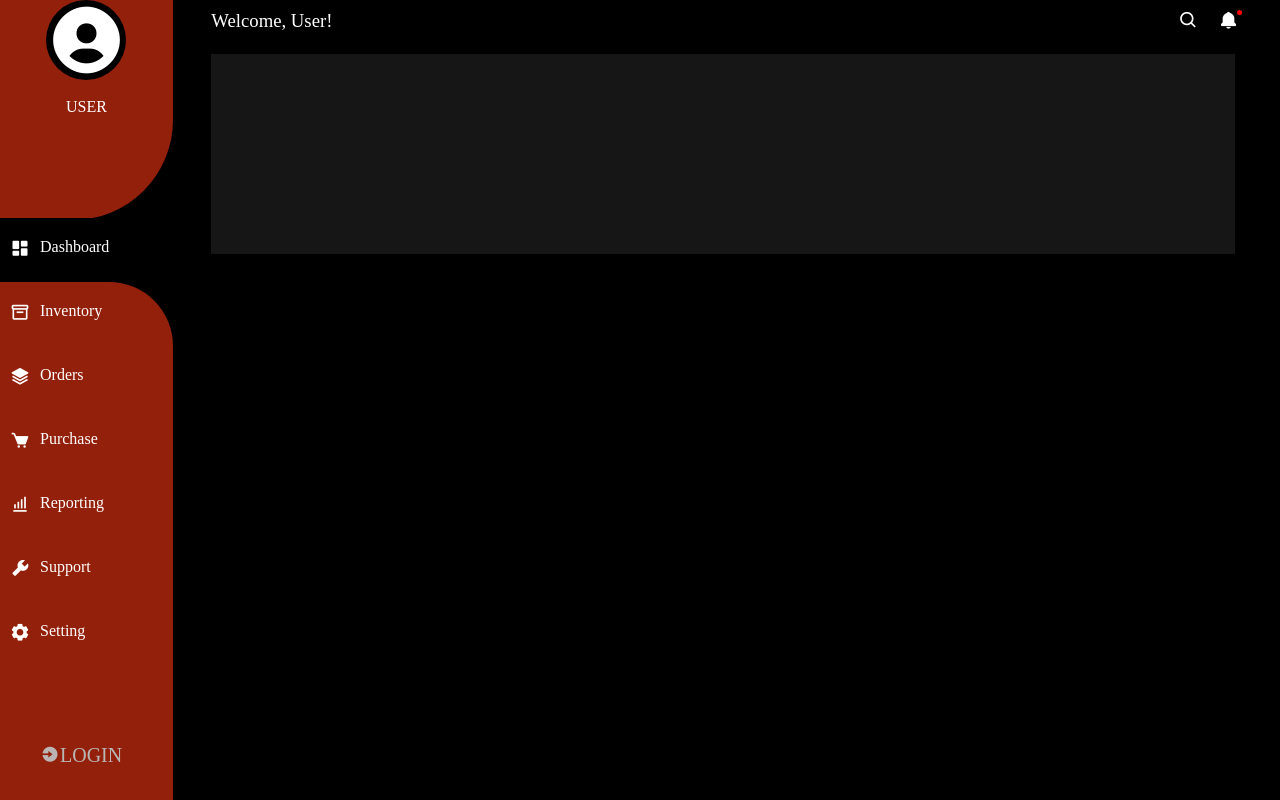
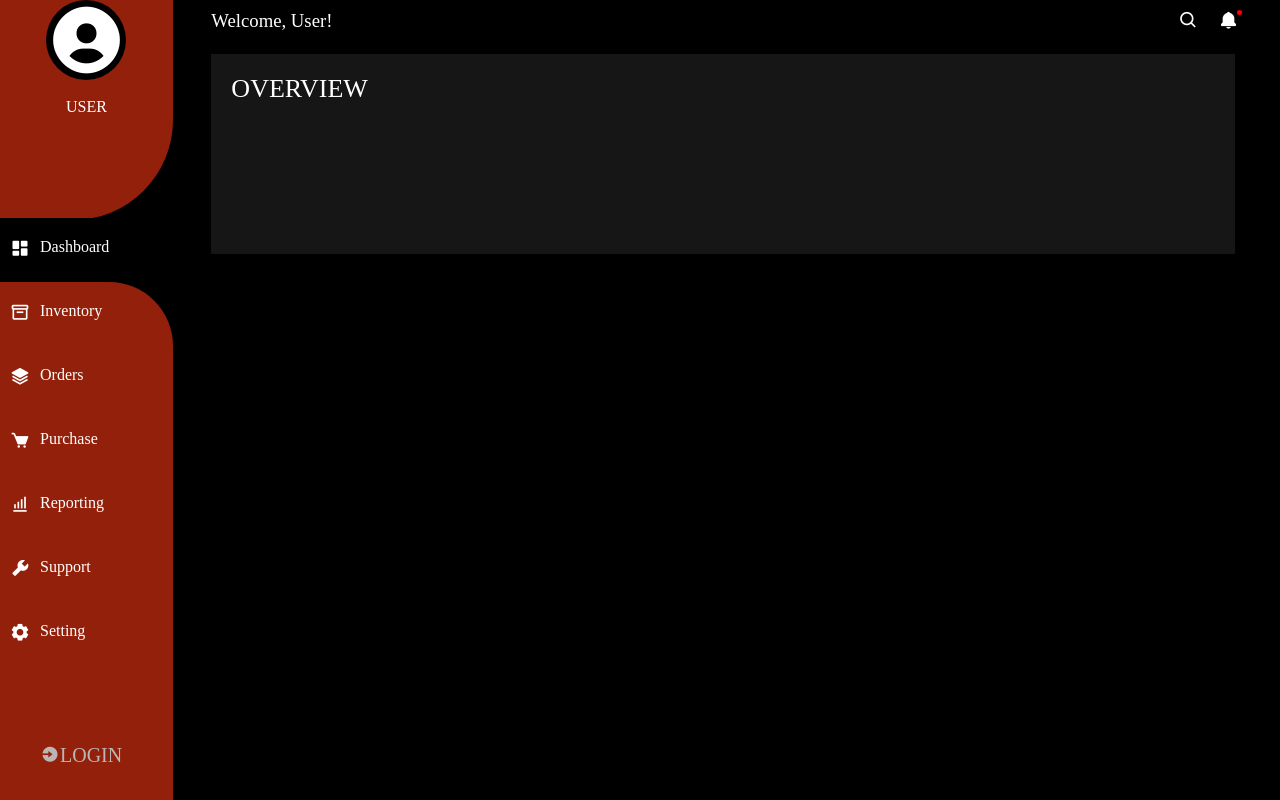
Before and after one commit to Lovethrech/personal-finance-manager, a Vue app: page / in a window 1280 px wide. Built offline with nearby package versions, Linux system fonts and the light colour scheme.

Commit message:
...working on landing-page-overview section.

```diff
--- a/src/components/landing-page/LandingPageOverviewMainCtn.vue
+++ b/src/components/landing-page/LandingPageOverviewMainCtn.vue
@@ -1,7 +1,7 @@
 <template>
     <section class="landing-page-overview-main-ctn">
         <div class="landing-page-overview-mini-ctn">
-
+            <h3 class="page-title">Overview</h3>
         </div>
     </section>
 </template>
@@ -12,8 +12,14 @@
     width:80vw;
     height:200px;
     margin: 10px 3vw;
+    padding:20px;
 }
 .landing-page-overview-mini-ctn{
 
 }
+.page-title{
+    color:#fff;
+    font-size: 26px;
+    text-transform: uppercase;
+}
 </style>
--- /dev/null
+++ b/src/data/dashboard-overview-data.json
@@ -0,0 +1,5 @@
+[
+    {
+        "id":"1"
+    }
+]
```
